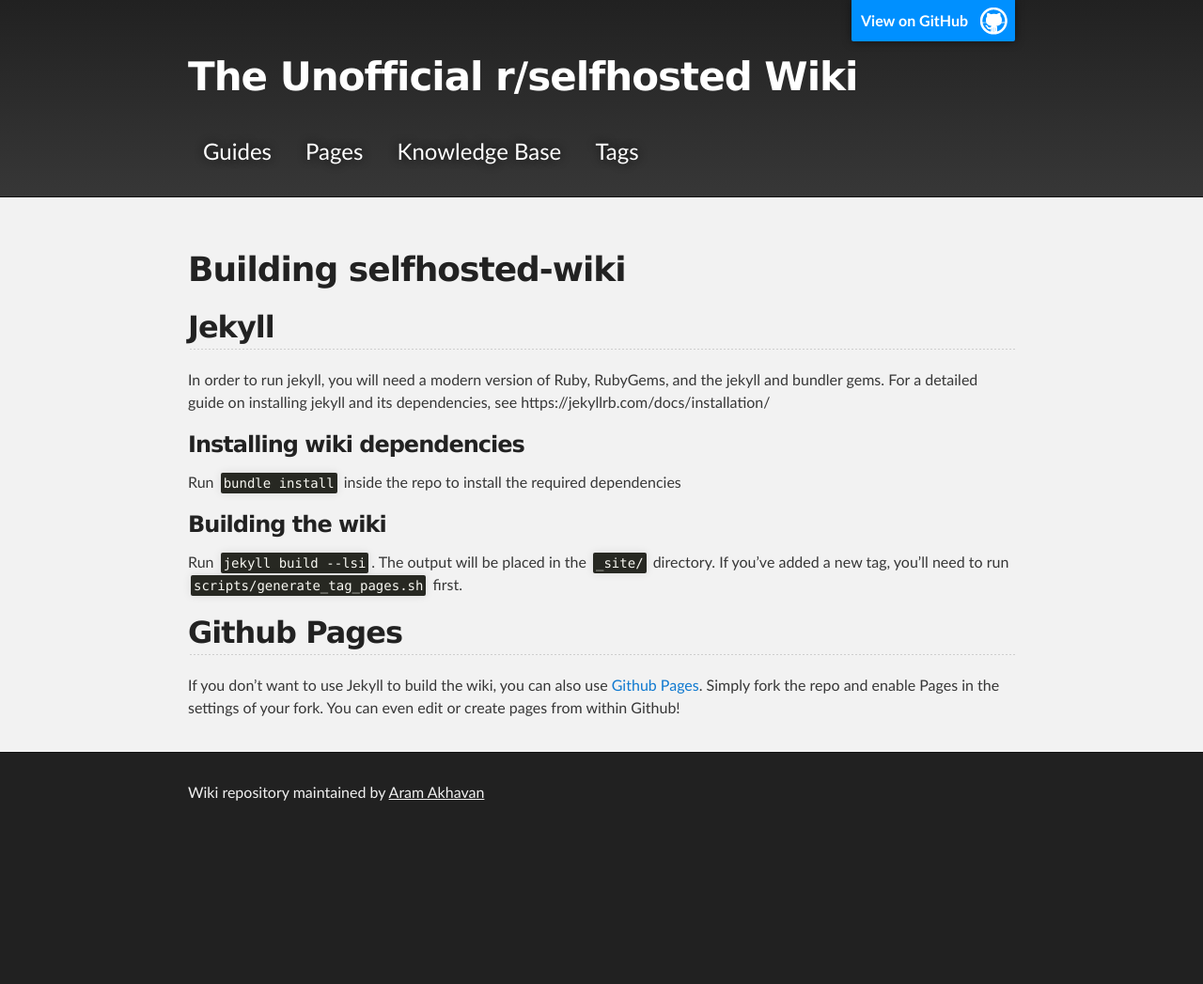
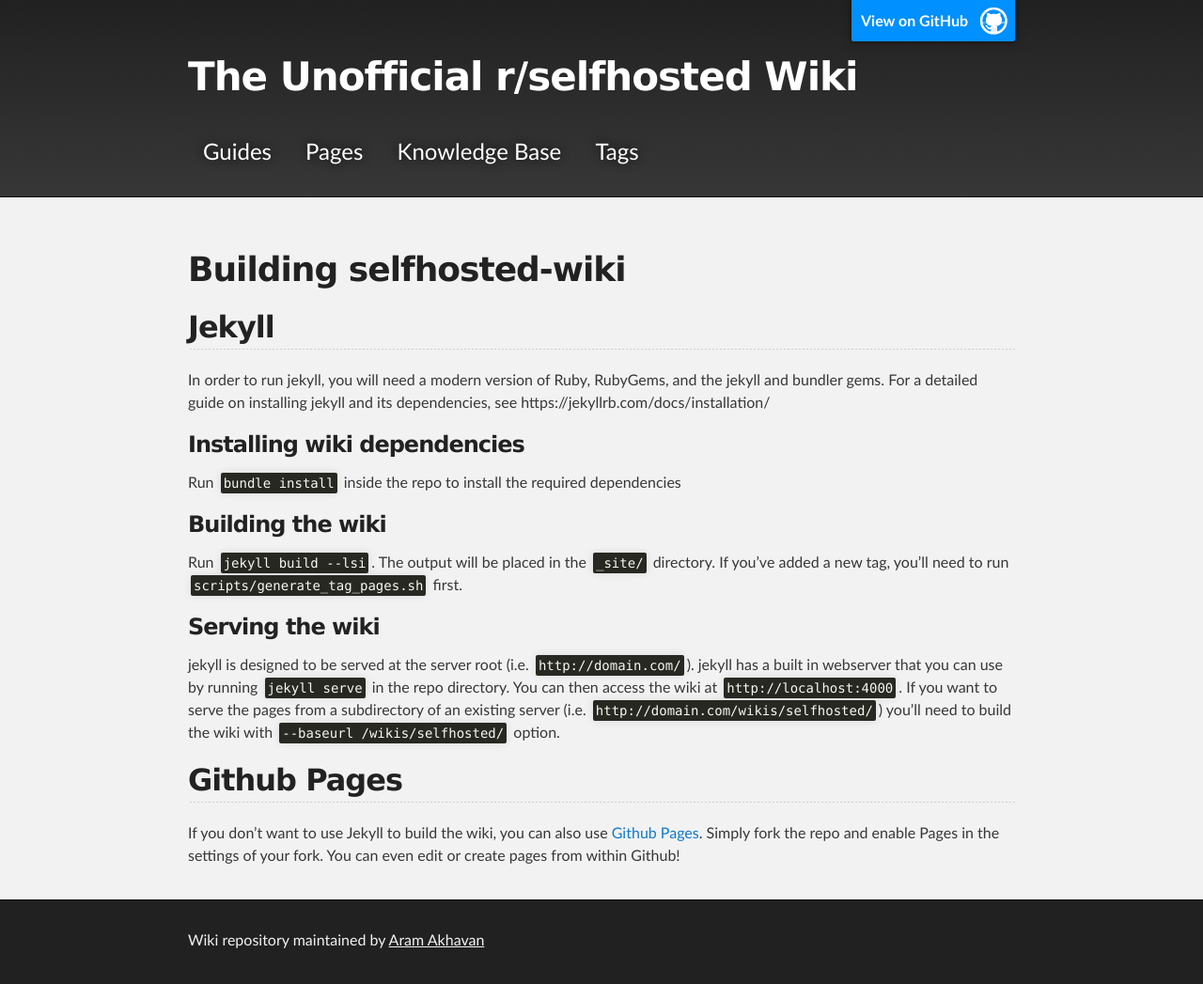
Before and after one commit to kaysond/selfhosted-wiki, a Jekyll site: the page built from BUILDING.md, in a window 1280 px wide. Shown: the whole page at 94% size. Built offline with Jekyll 4.4.1, drawn with Linux system fonts in a browser that asks for light colours; our own code applies the rules of GitHub Pages for plain Markdown files; the repository's description, which GitHub fills in, is left out; before the commit the page ends 900 px from its top, so only the background shows below that.

Commit message:
added note on baseurl option

```diff
--- a/BUILDING.md
+++ b/BUILDING.md
@@ -10,6 +10,8 @@ Run `bundle install` inside the repo to install the required dependencies
 ### Building the wiki
 Run `jekyll build --lsi`. The output will be placed in the `_site/` directory. If you've added a new tag, you'll need to run `scripts/generate_tag_pages.sh` first.
 
+### Serving the wiki
+jekyll is designed to be served at the server root (i.e. `http://domain.com/`). jekyll has a built in webserver that you can use by running `jekyll serve` in the repo directory. You can then access the wiki at `http://localhost:4000`. If you want to serve the pages from a subdirectory of an existing server (i.e. `http://domain.com/wikis/selfhosted/`) you'll need to build the wiki with `--baseurl /wikis/selfhosted/` option.
 
 ## Github Pages
 If you don't want to use Jekyll to build the wiki, you can also use [Github Pages](https://pages.github.com/). Simply fork the repo and enable Pages in the settings of your fork. You can even edit or create pages from within Github!
```
